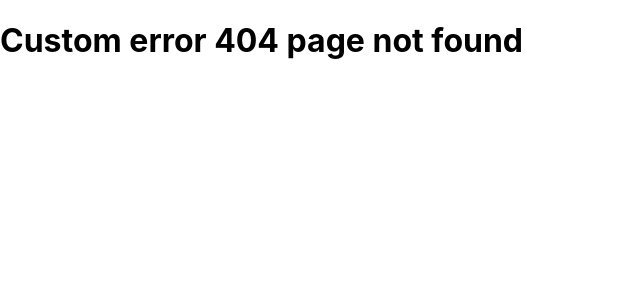
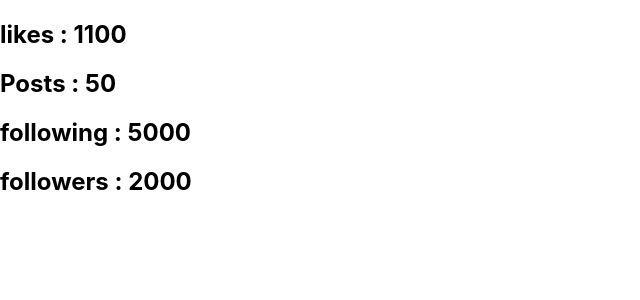
Before and after one commit to Revan99/hello-next, a Next.js app: page /dashboard-swr in a window 1280 px wide. Before the commit this address had no page. Shown: the top 300 px of the page, without its empty margins (0-640 px from the left). Built offline with nearby package versions, Linux system fonts and the light colour scheme; data requests are answered from the project's data file.

Commit message:
add swr for fetching data

```diff
--- a/db.json
+++ b/db.json
@@ -40,10 +40,10 @@
         }
     ],
     "dashboard": {
-        "posts": 5,
-        "likes": 100,
-        "followers": 20,
-        "following": 50
+        "posts": 50,
+        "likes": 1100,
+        "followers": 2000,
+        "following": 5000
     },
     "events": [
         {
--- a/package.json
+++ b/package.json
@@ -13,7 +13,8 @@
         "json-server": "^0.17.0",
         "next": "12.1.5",
         "react": "18.0.0",
-        "react-dom": "18.0.0"
+        "react-dom": "18.0.0",
+        "swr": "^1.3.0"
     },
     "devDependencies": {
         "eslint": "8.14.0",
--- /dev/null
+++ b/pages/dashboard-swr.js
@@ -0,0 +1,23 @@
+import useSWR from 'swr'
+
+const fetcher = (...args) => {
+    console.log(args)
+    return fetch(...args).then((res) => res.json())
+}
+
+function DashboardSWR() {
+    const { data, error } = useSWR('http://localhost:4000/dashboard', fetcher)
+
+    if (error) return <h2>failed to fetch date</h2>
+    if (!data) return <h2>loading</h2>
+    return (
+        <>
+            <h2>likes : {data.likes}</h2>
+            <h2>Posts : {data.posts}</h2>
+            <h2>following : {data.following}</h2>
+            <h2>followers : {data.followers}</h2>
+        </>
+    )
+}
+
+export default DashboardSWR
```
Also changed, not shown: 1 other file (tests, documents, lock files or other folders).
